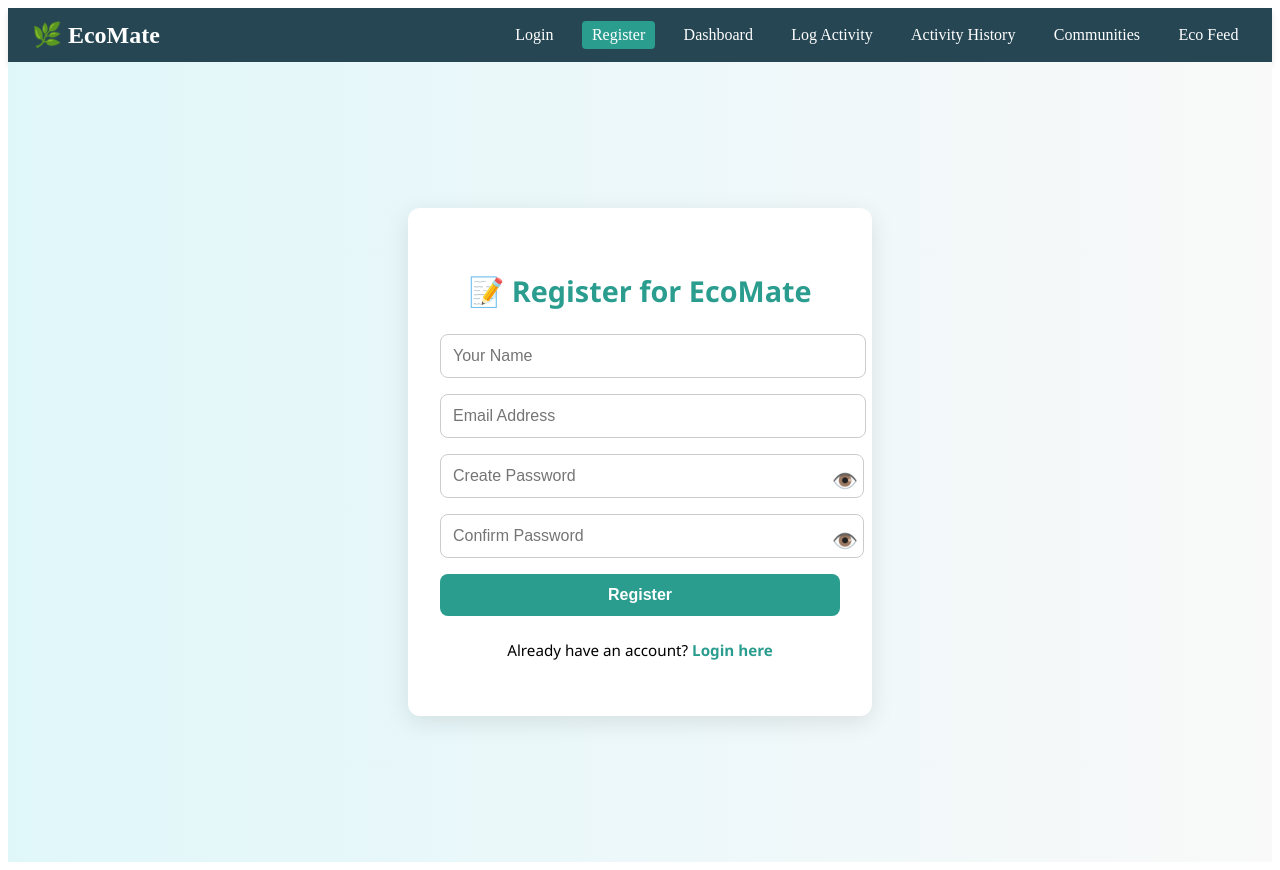
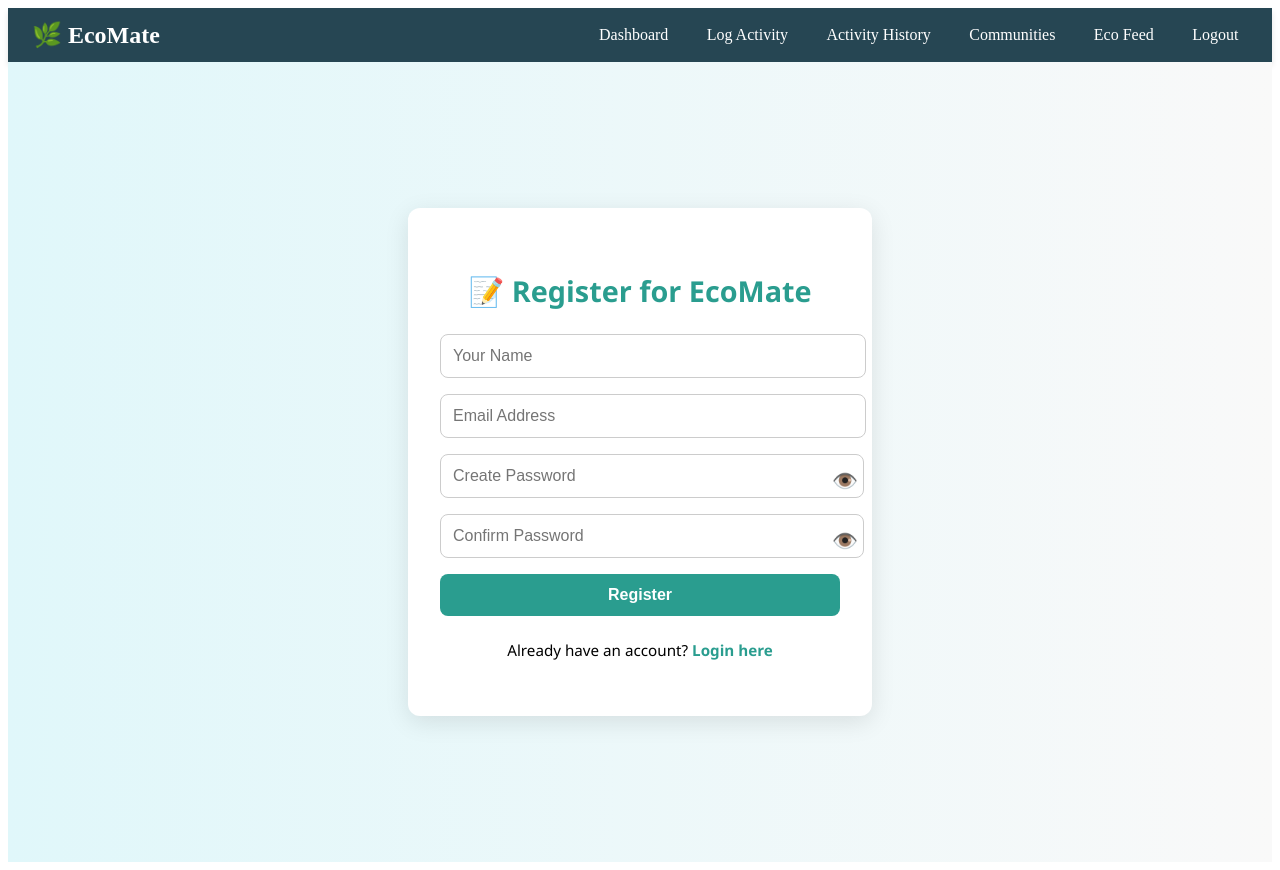
Before and after one commit to MehakYahya/Ecomate-PuCon25Web-Hackathon, an Angular app in the folder ecomate/frontend/: page /register in a window 1280 px wide. Built offline with nearby package versions, Linux system fonts and the light colour scheme; sample sign-in values are in the browser's storage.

Commit message:
Updated App Component

```diff
--- a/ecomate/frontend/src/app/app.component.html
+++ b/ecomate/frontend/src/app/app.component.html
@@ -1,15 +1,14 @@
-<header>
+<!-- app.component.html -->
+<header *ngIf="isLoggedIn">
   <div class="nav-container">
     <div class="logo">🌿 EcoMate</div>
     <nav class="nav-links">
-      <a routerLink="/login" routerLinkActive="active">Login</a>
-      <a routerLink="/register" routerLinkActive="active">Register</a>
       <a routerLink="/dashboard" routerLinkActive="active">Dashboard</a>
       <a routerLink="/log-activity" routerLinkActive="active">Log Activity</a>
       <a routerLink="/activity-history" routerLinkActive="active">Activity History</a>
       <a routerLink="/communities" routerLinkActive="active">Communities</a>
-<a routerLink="/eco-feed" routerLinkActive="active">Eco Feed</a>
-
+      <a routerLink="/eco-feed" routerLinkActive="active">Eco Feed</a>
+      <a (click)="logout()">Logout</a>
     </nav>
   </div>
 </header>
--- a/ecomate/frontend/src/app/app.component.ts
+++ b/ecomate/frontend/src/app/app.component.ts
@@ -1,11 +1,31 @@
 import { Component } from '@angular/core';
 import { RouterOutlet,RouterLink,RouterLinkActive } from '@angular/router';
+import { CommonModule } from '@angular/common';
+import { FormsModule } from '@angular/forms';
 
 @Component({
   selector: 'app-root',
-  imports: [RouterLink, RouterLinkActive, RouterOutlet],
+  imports: [RouterLink, RouterLinkActive, RouterOutlet,CommonModule, FormsModule,],
   templateUrl: './app.component.html',
   styleUrl: './app.component.css'
 })
 export class AppComponent {
+  isLoggedIn = false;
+
+  ngOnInit() {
+    this.checkLoginStatus();
+  }
+
+  checkLoginStatus() {
+    // Check if token exists in localStorage
+    const token = localStorage.getItem('auth_token');
+    this.isLoggedIn = !!token;
+  }
+
+  logout() {
+    localStorage.removeItem('auth_token');
+    localStorage.removeItem('user');
+    this.isLoggedIn = false;
+    window.location.href = '/login'; // reload to force route update
+  }
 }
```
Also changed, not shown: 1 other file (tests, documents, lock files or other folders).
